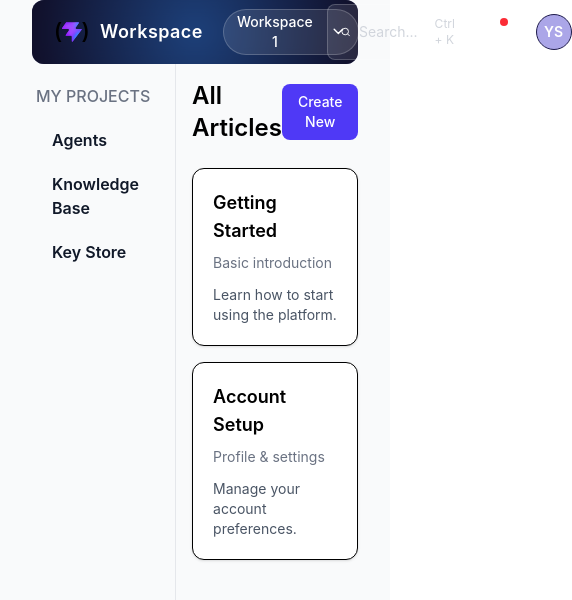
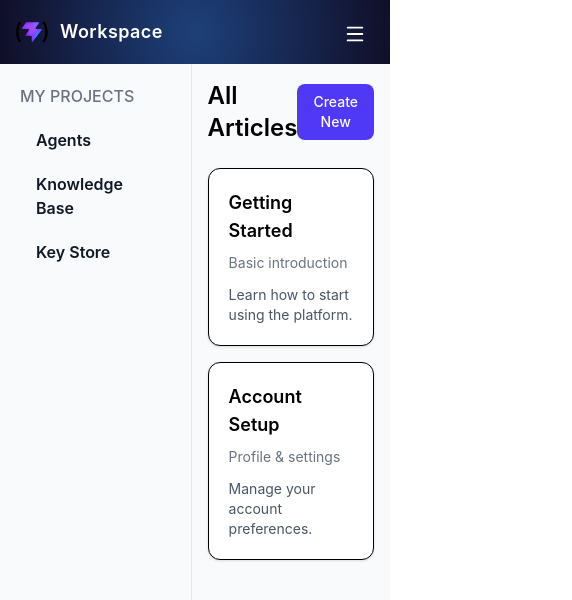
Before and after one commit to Yash0770/workspace-frontend, a React (Vite) app: page / in a window 390 px wide. Shown: the top 600 px of the page, 572 px wide, since content can reach past the window. Built offline with nearby package versions, Linux system fonts and the light colour scheme.

Commit message:
Refactor Header component; add mobile menu functionality and improve dropdown handling; update icon mapping for consistency

```diff
--- a/src/components/layout/Header.jsx
+++ b/src/components/layout/Header.jsx
@@ -1,6 +1,5 @@
 import { useEffect, useState, useRef } from "react";
 import logo from "@/assets/vite.svg";
-// import bgImage from "@/assets/header-background.png";
 import Icon from "@/components//ui/Icon/Icon";
 import SearchModal from "@/components/Modal/SearchModal";
 
@@ -9,8 +8,11 @@ export default function Header() {
   const [isWorkspaceOpen, setIsWorkspaceOpen] = useState(false);
   const [isProfileOpen, setIsProfileOpen] = useState(false);
   const [isSearchOpen, setIsSearchOpen] = useState(false);
+  const [isMobileMenuOpen, setIsMobileMenuOpen] = useState(false);
+
   const workspaceRef = useRef(null);
   const profileRef = useRef(null);
+  const mobileMenuRef = useRef(null);
 
   // Ctrl + K shortcut
   useEffect(() => {
@@ -25,7 +27,7 @@ export default function Header() {
     return () => window.removeEventListener("keydown", handleKeyDown);
   }, []);
 
-  // Dropdown close functionlity
+  // Close dropdowns on outside click
   useEffect(() => {
     const handleClickOutside = (e) => {
       if (workspaceRef.current && !workspaceRef.current.contains(e.target)) {
@@ -35,37 +37,30 @@ export default function Header() {
       if (profileRef.current && !profileRef.current.contains(e.target)) {
         setIsProfileOpen(false);
       }
+
+      if (mobileMenuRef.current && !mobileMenuRef.current.contains(e.target)) {
+        setIsMobileMenuOpen(false);
+      }
     };
 
     document.addEventListener("mousedown", handleClickOutside);
-
-    return () => {
-      document.removeEventListener("mousedown", handleClickOutside);
-    };
+    return () => document.removeEventListener("mousedown", handleClickOutside);
   }, []);
 
   const workspaces = ["Workspace 1", "Workspace 2", "Workspace 3"];
 
   return (
     <>
-      <header
-        className="relative mx-4 h-16 flex items-center justify-between px-6 text-white
-             rounded-xl backdrop-blur-md
-             bg-[radial-gradient(circle_at_center,_#3b82f6,_#211d50)]"
-        //  style={{ backgroundImage: `url(${bgImage})` }}
-      >
-        <div className="absolute inset-0 rounded-xl bg-black/50 backdrop-blur-sm"></div>
+      <header className="relative lg:mx-4 h-16 flex items-center justify-between px-4 md:px-6 text-white lg:rounded-xl backdrop-blur-md bg-[radial-gradient(circle_at_center,_#3b82f6,_#211d50)]">
+        <div className="absolute inset-0 lg:rounded-xl bg-black/50 backdrop-blur-sm"></div>
 
-        {/* Workspace Section */}
+        {/* LEFT SECTION */}
         <div className="flex items-center gap-3 relative z-10">
           <img src={logo} alt="logo" className="h-8 w-8 object-contain" />
+          <span className="text-lg font-semibold tracking-wide">Workspace</span>
 
-          <span className="text-lg font-semibold tracking-wide mr-2">
-            Workspace
-          </span>
-
-          {/* Dropdown */}
-          <div className="relative" ref={workspaceRef}>
+          {/* Workspace Dropdown (Desktop only) */}
+          <div className="relative hidden md:block" ref={workspaceRef}>
             <button
               onClick={() => setIsWorkspaceOpen(!isWorkspaceOpen)}
               className="flex items-center gap-2 text-sm font-medium border border-white/20 pl-3 pr-2 py-0.5 rounded-full bg-white/10 hover:bg-white/20 transition cursor-pointer"
@@ -83,7 +78,7 @@ export default function Header() {
                       setWorkspace(ws);
                       setIsWorkspaceOpen(false);
                     }}
-                    className="px-3 py-2 text-sm text-white hover:bg-gray-700 cursor-pointer transition"
+                    className="px-3 py-2 text-sm hover:bg-gray-700 cursor-pointer"
                   >
                     {ws}
                   </div>
@@ -93,33 +88,31 @@ export default function Header() {
           </div>
         </div>
 
-        {/* Search Bar*/}
-        <div className="flex-1 flex justify-center relative z-10">
+        {/* DESKTOP CENTER SEARCH */}
+        <div className="hidden md:flex flex-1 justify-center relative z-10">
           <div
             onClick={() => setIsSearchOpen(true)}
-            className="w-full max-w-md flex items-center gap-2 border border-white/20 rounded-lg px-3 py-2 cursor-pointer bg-white/10 hover:bg-white/20 transition"
+            className="w-full max-w-xs lg:max-w-md flex items-center gap-2 border border-white/20 rounded-lg px-3 py-2 cursor-pointer bg-white/10 hover:bg-white/20 transition"
           >
             <Icon name="search" size={18} />
             <span className="text-gray-300 text-sm flex-1">Search...</span>
-
             <span className="text-xs border border-white/20 px-2 py-0.5 rounded bg-white/10 text-gray-300">
               Ctrl + K
             </span>
           </div>
         </div>
 
-        <div className="flex items-center gap-8 relative z-10">
-          {/* Notification */}
-          <button className="relative hover:scale-105 transition cursor-pointer">
+        {/* DESKTOP RIGHT */}
+        <div className="hidden md:flex items-center gap-6 relative z-10">
+          <button className="relative cursor-pointer">
             <Icon name="bell" size={20} />
             <span className="absolute -top-1 -right-1 h-2 w-2 bg-red-500 rounded-full"></span>
           </button>
 
-          {/* Profile */}
           <div className="relative" ref={profileRef}>
             <button
               onClick={() => setIsProfileOpen(!isProfileOpen)}
-              className="h-9 w-9 rounded-full bg-[#aba6e8] text-white flex items-center justify-center text-sm font-semibold border border-[#1E1B4B] hover:bg-[#8c76c5] transition cursor-pointer"
+              className="h-9 w-9 rounded-full bg-[#aba6e8] flex items-center justify-center text-sm font-semibold border border-[#1E1B4B] hover:bg-[#8c76c5] transition cursor-pointer"
             >
               YS
             </button>
@@ -138,7 +131,72 @@ export default function Header() {
             )}
           </div>
         </div>
-        {/* </div> */}
+
+        {/* MOBILE MENU BUTTON */}
+        <div className="md:hidden relative z-10" ref={mobileMenuRef}>
+          <button
+            onClick={() => setIsMobileMenuOpen(!isMobileMenuOpen)}
+            className="p-2"
+          >
+            {isMobileMenuOpen ? (
+              <Icon name="chevronDown" size={28} className="mt-2" />
+            ) : (
+              <Icon name="menuIcon" size={22} className="mt-1" />
+            )}
+          </button>
+
+          {/* MOBILE DROPDOWN */}
+          {isMobileMenuOpen && (
+            <div className="absolute right-0 mt-1 w-64 bg-gray-800 border border-gray-700 rounded-lg shadow-lg p-3 space-y-2">
+              {/* Workspace */}
+              <div>
+                <p className="px-2 py-1 text-l">Workspace</p>
+                {/* {workspaces.map((ws) => (
+                  <div
+                    key={ws}
+                    onClick={() => {
+                      setWorkspace(ws);
+                      setIsMobileMenuOpen(false);
+                    }}
+                    className="px-2 py-1 hover:bg-gray-700 rounded cursor-pointer"
+                  >
+                    {ws}
+                  </div>
+                ))} */}
+              </div>
+
+              {/* Search */}
+              <div
+                onClick={() => {
+                  setIsSearchOpen(true);
+                  setIsMobileMenuOpen(false);
+                }}
+                className="flex items-center gap-2 px-2 py-1 hover:bg-gray-700 rounded cursor-pointer"
+              >
+                <Icon name="search" size={18} />
+                Search
+              </div>
+
+              {/* Notifications */}
+              <div className="flex items-center gap-2 px-2 py-2 hover:bg-gray-700 rounded cursor-pointer">
+                <Icon name="bell" size={18} />
+                Notifications
+              </div>
+
+              {/* Profile */}
+              <div className="border-t border-gray-700 pt-2">
+                <div className="px-2 py-2 hover:bg-gray-700 flex gap-2 cursor-pointer">
+                  <Icon name="settings" size={18} className="mt-1" />
+                  Settings
+                </div>
+                <div className="px-2 py-2 hover:bg-gray-700 flex gap-2 cursor-pointer">
+                  <Icon name="logout" size={18} className="mt-1" />
+                  Logout
+                </div>
+              </div>
+            </div>
+          )}
+        </div>
       </header>
 
       <SearchModal
--- a/src/components/layout/MainLayout.jsx
+++ b/src/components/layout/MainLayout.jsx
@@ -4,7 +4,7 @@ import Header from "./Header";
 export default function MainLayout({ children }) {
   return (
     <div className="min-h-screen flex flex-col bg-gray-50">
-      <div className="container flex flex-col flex-1">
+      <div className="lg:container lg:mx-auto flex flex-col flex-1">
         <Header />
 
         <div className="flex flex-1">
--- a/src/components/ui/Icon/iconMap.js
+++ b/src/components/ui/Icon/iconMap.js
@@ -11,7 +11,7 @@ export const ICON_MAP = {
   plus: PlusIcon,
   close: CloseIcon,
   search: SearchIcon,
-  menu: MenuIcon,
+  menuIcon: MenuIcon,
   bell: BellIcon,
   chevronDown: ChevronDownIcon,
   settings: SettingsIcon,
--- a/src/components/ui/Icon/icons/MenuIcon.jsx
+++ b/src/components/ui/Icon/icons/MenuIcon.jsx
@@ -1,9 +1,20 @@
 export default function MenuIcon({ strokeWidth = 2 }) {
   return (
-    <>
-      <line x1="4" y1="6" x2="20" y2="6" stroke="currentColor" strokeWidth={strokeWidth} />
-      <line x1="4" y1="12" x2="20" y2="12" stroke="currentColor" strokeWidth={strokeWidth} />
-      <line x1="4" y1="18" x2="20" y2="18" stroke="currentColor" strokeWidth={strokeWidth} />
-    </>
+    <svg
+      xmlns="http://www.w3.org/2000/svg"
+      width="24"
+      height="24"
+      viewBox="0 0 24 24"
+      fill="none"
+      stroke="currentColor"
+      strokeWidth={strokeWidth}
+      strokeLinecap="round"
+      strokeLinejoin="round"
+      className="lucide lucide-menu-icon lucide-menu"
+    >
+      <path d="M4 5h16" />
+      <path d="M4 12h16" />
+      <path d="M4 19h16" />
+    </svg>
   );
 }
--- a/src/styles/global.css
+++ b/src/styles/global.css
@@ -2,7 +2,7 @@
 
 @layer components {
   .container {
-    @apply w-full mx-auto px-4 sm:px-6 md:px-8
+    @apply w-full mx-auto
       max-w-[640px]
       sm:max-w-[768px]
       md:max-w-[1024px]
```
